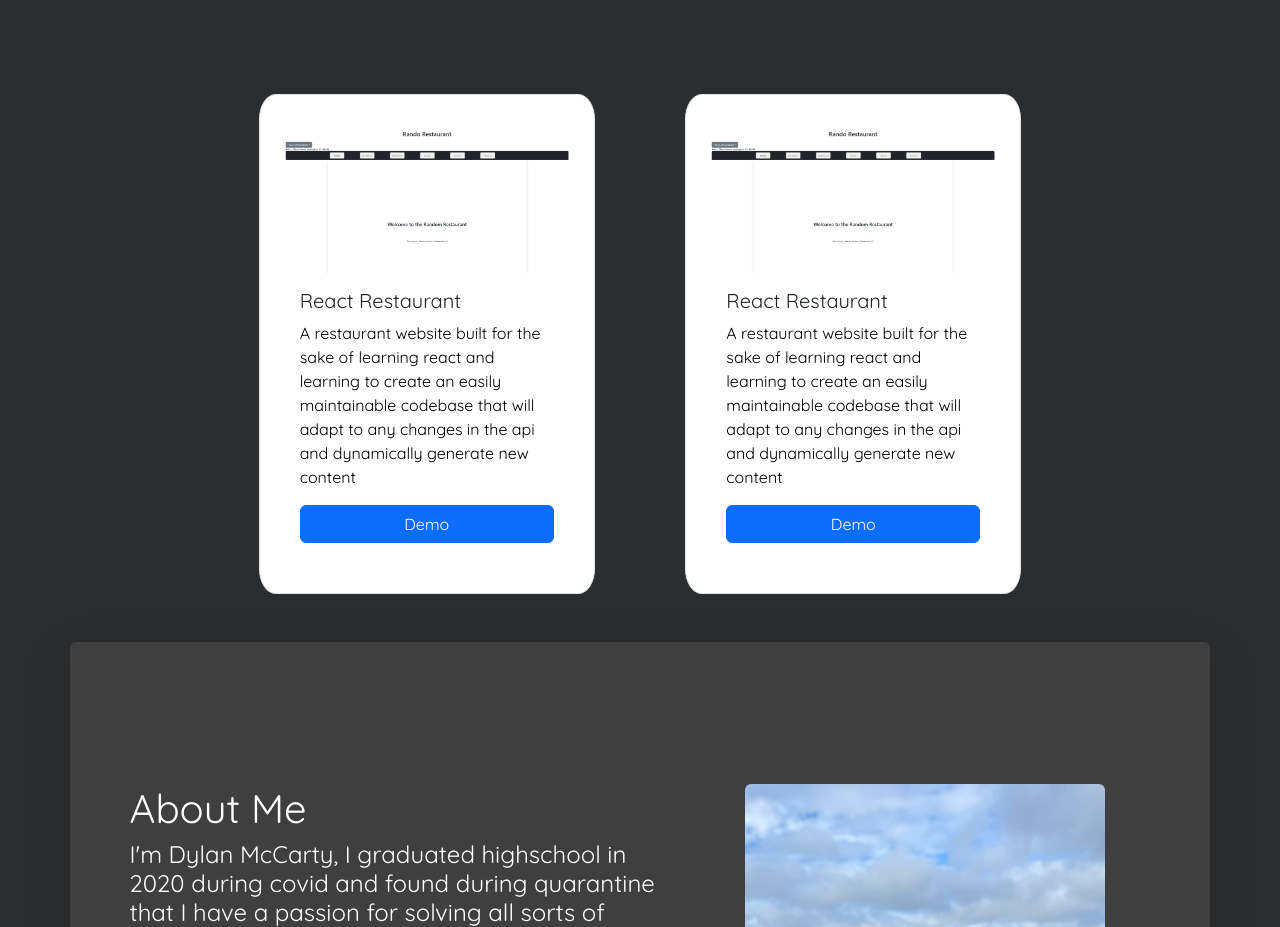
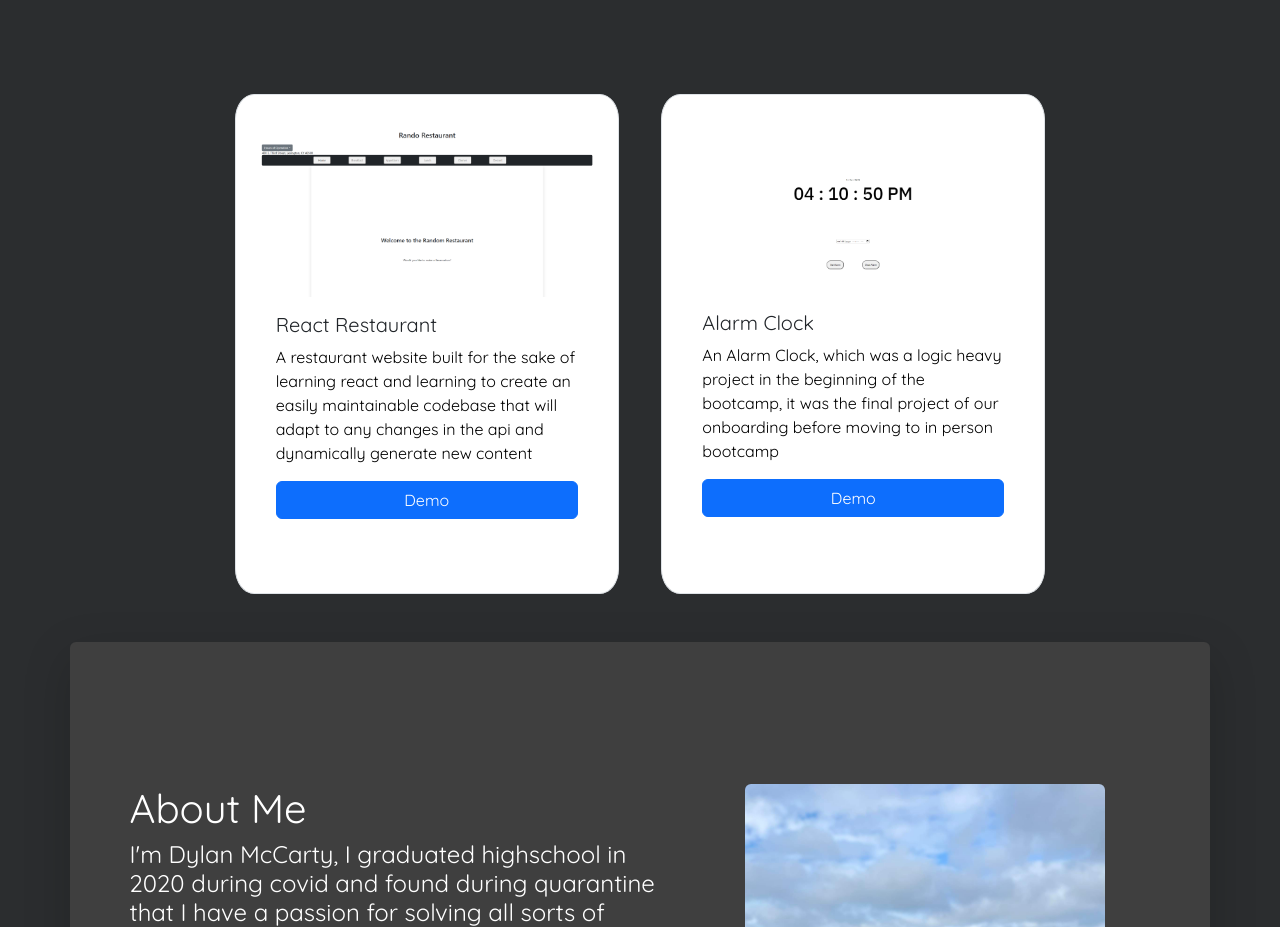
Before and after one commit to DylanMcCarty/dylanmccarty.github.io, a React (Create React App) app in the folder react-blog/: page / in a window 1280 px wide. Shown: the part 1442-2369 px from the top of the page. Built offline with nearby package versions, Linux system fonts and the light colour scheme.

Commit message:
added another project to the project section

```diff
--- a/react-blog/src/Projects.css
+++ b/react-blog/src/Projects.css
@@ -6,7 +6,7 @@
 
 #project-card {
     height: 500px;
-    width: 21rem;
+    width: 20rem;
     display: block;
     top: 0px;
     position: relative;
@@ -18,6 +18,16 @@
     z-index: 0;
     overflow: hidden;
     border: 1px solid #f2f8f9;
+}
+@media (min-width: 576px) {
+    #project-card {
+        width: 22drem;
+    }
+}
+@media (min-width: 992px) {
+    #project-card {
+        width: 24rem;
+    }
 }
 
 #project-card:hover {
--- a/react-blog/src/Projects.js
+++ b/react-blog/src/Projects.js
@@ -4,6 +4,7 @@ import weatherapp from './images/weatherapp.png'
 import tictactoe from './images/tictactoe.PNG'
 import housero from './images/Housero.png'
 import restaurant from './images/react-restaurant.jpg'
+import alarmclock from './images/alarm-clock.jpg'
 
 export default function Projects() {
   return (
@@ -69,13 +70,13 @@ export default function Projects() {
             </div>
             <div className='col-xl-4 col-lg-6 col-md-6 col-sm-12 mb-5'>
                 <div id='project-card' className="card border mt-5 mx-auto" >
-                    <img className='card-img-top' alt='' src={restaurant}></img>
+                    <img className='card-img-top' alt='' src={alarmclock}></img>
                     <div className="card-body">
                         <div className='container g-0'>
                             <div className='row g-0'>
-                                <h5 className="card-title">React Restaurant</h5>
-                                <p className="card-text text-black">A restaurant website built for the sake of learning react and learning to create an easily maintainable codebase that will adapt to any changes in the api and dynamically generate new content</p>
-                                <a href="https://dylanmccarty.github.io/react-restaurant" className="btn btn-primary">Demo</a>
+                                <h5 className="card-title">Alarm Clock</h5>
+                                <p className="card-text text-black">An Alarm Clock, which was a logic heavy project in the beginning of the bootcamp, it was the final project of our onboarding before moving to in person bootcamp</p>
+                                <a href="https://dylanmccarty.github.io/Alarm-Clock" className="btn btn-primary">Demo</a>
                             </div>
                         </div>
                     </div>
```
Also changed, not shown: react-blog/src/images/alarm-clock.jpg (added).
